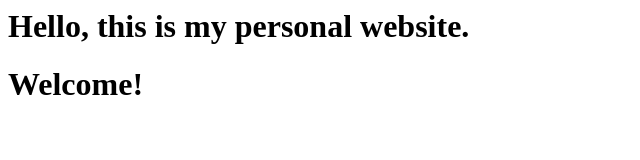
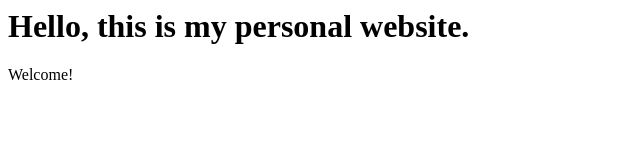
Before and after one commit to yixinmao/yixinmao.github.io, a plain HTML site: page index.html in a window 1280 px wide. Shown: the whole page, without its empty margins (0-640 px from the left). Drawn offline with Linux system fonts and the light colour scheme.

Commit message:
Update index page

```diff
--- a/index.html
+++ b/index.html
@@ -1,3 +1,3 @@
-<h1> Hello, this is my personal website. <h1>
+<h1> Hello, this is my personal website. </h1>
 
 Welcome!
```
